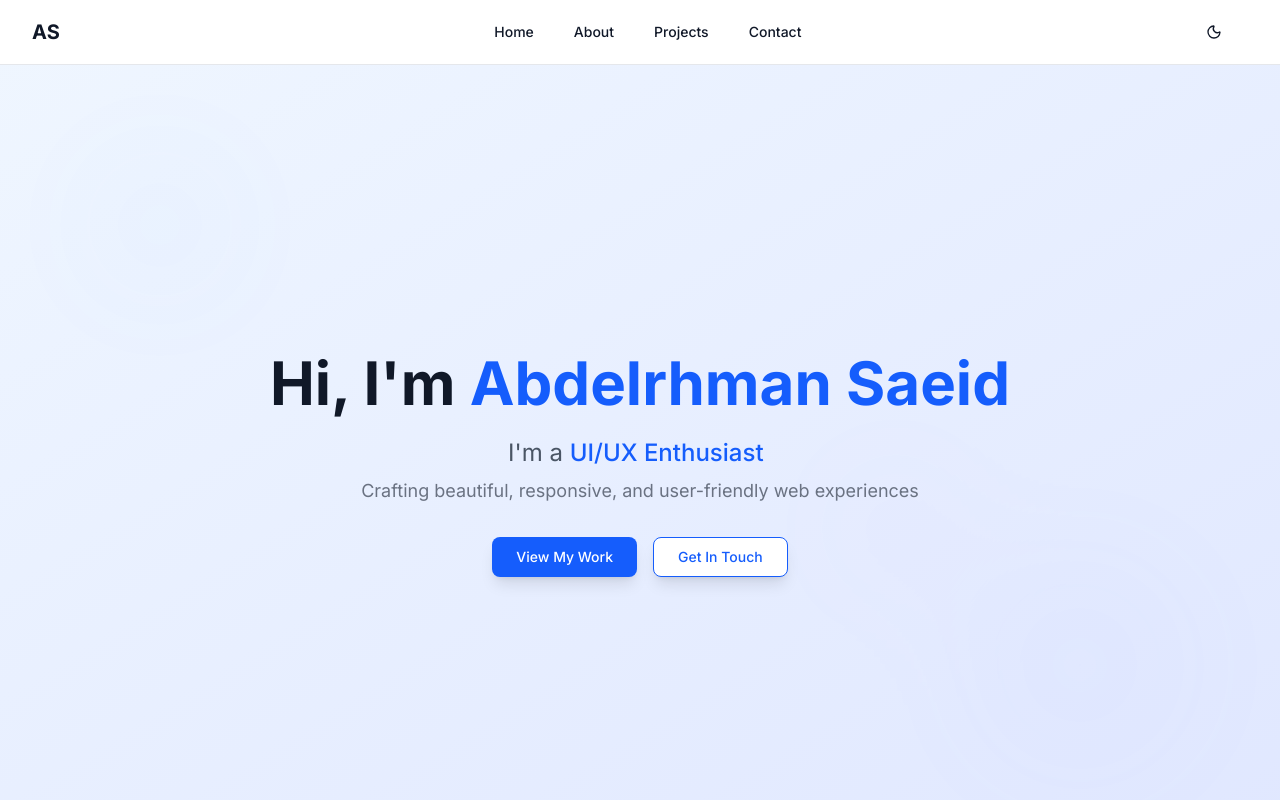
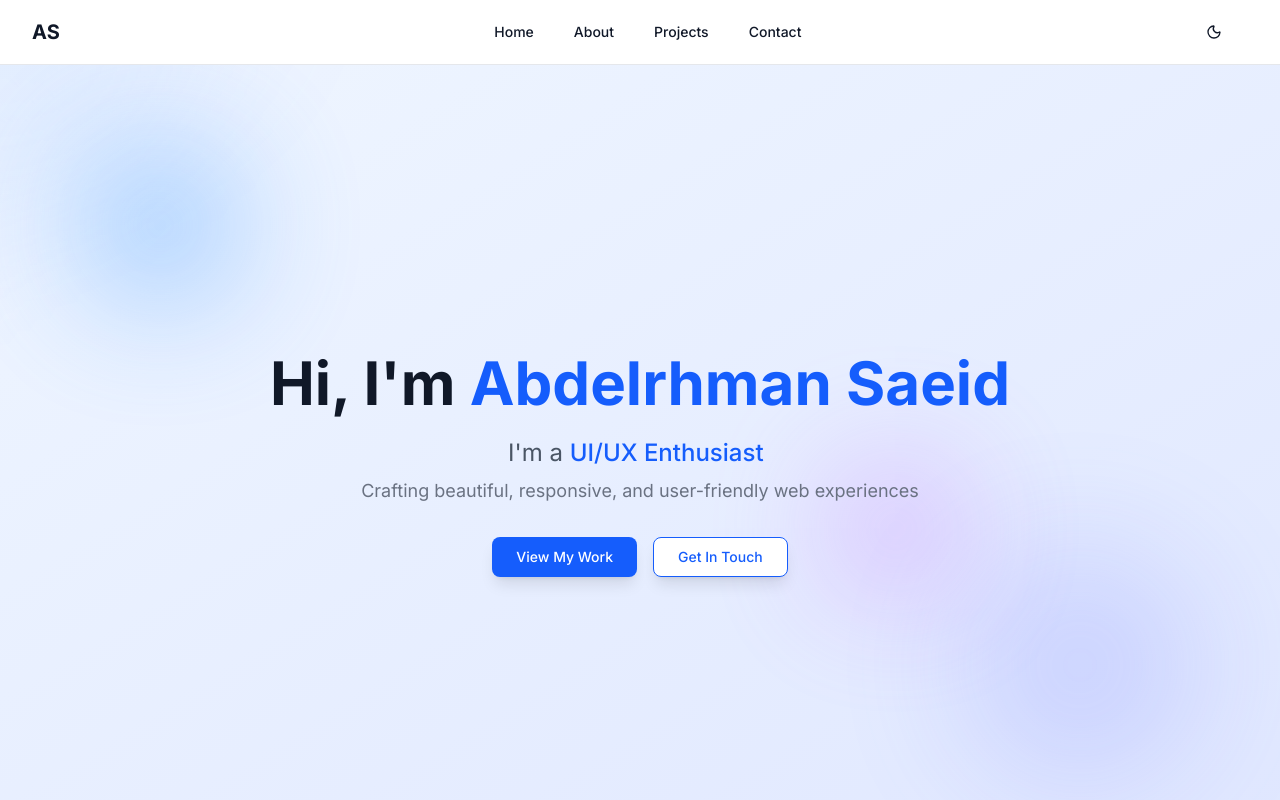
Before and after one commit to AbdlrhmanSaid/myportfolio, a Next.js app: page / in a window 1280 px wide. Shown: the top 800 px of the page. Built offline with nearby package versions, Linux system fonts and the light colour scheme.

Commit message:
Enhance Hero component with mouse tracking effects and improved background animations; adjust About component for consistent skill name styling

```diff
--- a/src/components/About.jsx
+++ b/src/components/About.jsx
@@ -199,7 +199,7 @@ export default function About() {
                     >
                       <skill.icon className={`w-6 h-6 mr-2 ${skill.color}`} />
                     </motion.div>
-                    <p>{skill.name}</p>
+                    <p className="text-[1rem]">{skill.name}</p>
                   </Badge>
                 </motion.div>
               ))}
--- a/src/components/Hero.jsx
+++ b/src/components/Hero.jsx
@@ -1,14 +1,41 @@
 import { Button } from "@/components/ui/button";
-import { motion } from "framer-motion";
+import { motion, useMotionValue, useSpring, useTransform } from "framer-motion";
 import { TypeAnimation } from "react-type-animation";
+import { useRef, useEffect, useState } from "react";
 
 export default function Hero() {
+  const containerRef = useRef(null);
+  const [mousePosition, setMousePosition] = useState({ x: 0, y: 0 });
+
   const scrollToSection = (sectionId) => {
     const element = document.getElementById(sectionId);
     if (element) {
       element.scrollIntoView({ behavior: "smooth" });
     }
   };
+
+  // تتبع حركة الماوس
+  useEffect(() => {
+    const handleMouseMove = (e) => {
+      if (containerRef.current) {
+        const rect = containerRef.current.getBoundingClientRect();
+        const x = e.clientX - rect.left;
+        const y = e.clientY - rect.top;
+        setMousePosition({ x, y });
+      }
+    };
+
+    const container = containerRef.current;
+    if (container) {
+      container.addEventListener("mousemove", handleMouseMove);
+    }
+
+    return () => {
+      if (container) {
+        container.removeEventListener("mousemove", handleMouseMove);
+      }
+    };
+  }, []);
 
   // Animation variants
   const container = {
@@ -29,22 +56,68 @@ export default function Hero() {
 
   return (
     <motion.section
+      ref={containerRef}
       initial={{ opacity: 0 }}
       animate={{ opacity: 1 }}
       transition={{ duration: 0.5 }}
       className="bg-gradient-to-br from-blue-50 to-indigo-100 dark:from-gray-900 dark:to-gray-800 py-20 h-screen relative overflow-hidden"
     >
-      {/* Animated background elements */}
+      {/* Animated background elements that follow mouse */}
       <motion.div
-        className="absolute top-0 left-0 w-full h-full"
+        className="absolute top-0 left-0 w-full h-full pointer-events-none"
         initial={{ opacity: 0 }}
-        animate={{ opacity: 0.1 }}
+        animate={{ opacity: 0.2 }}
         transition={{ duration: 2, delay: 0.5 }}
       >
-        <div className="absolute top-20 left-20 w-40 h-40 rounded-full bg-blue-400 blur-3xl opacity-30 dark:opacity-20"></div>
-        <div className="absolute bottom-20 right-20 w-60 h-60 rounded-full bg-indigo-400 blur-3xl opacity-30 dark:opacity-20"></div>
-        <div className="absolute top-1/2 right-1/4 w-32 h-32 rounded-full bg-purple-400 blur-3xl opacity-30 dark:opacity-20"></div>
+        {/* Glow effect that follows mouse */}
+        <motion.div
+          className="absolute w-80 h-80 rounded-full bg-blue-400 blur-3xl opacity-30 dark:opacity-20"
+          animate={{
+            x: mousePosition.x - 160,
+            y: mousePosition.y - 160,
+          }}
+          transition={{ type: "spring", damping: 20, stiffness: 100 }}
+        />
+        <motion.div
+          className="absolute w-96 h-96 rounded-full bg-indigo-400 blur-3xl opacity-20 dark:opacity-15"
+          animate={{
+            x: mousePosition.x - 192 + 100,
+            y: mousePosition.y - 192 - 100,
+          }}
+          transition={{
+            type: "spring",
+            damping: 25,
+            stiffness: 90,
+            delay: 0.1,
+          }}
+        />
+        <motion.div
+          className="absolute w-64 h-64 rounded-full bg-purple-400 blur-3xl opacity-20 dark:opacity-15"
+          animate={{
+            x: mousePosition.x - 128 - 150,
+            y: mousePosition.y - 128 + 150,
+          }}
+          transition={{
+            type: "spring",
+            damping: 22,
+            stiffness: 95,
+            delay: 0.2,
+          }}
+        />
       </motion.div>
+
+      {/* Additional static background elements */}
+      <div className="absolute top-0 left-0 w-full h-full pointer-events-none">
+        <div className="absolute top-20 left-20 w-40 h-40 rounded-full bg-blue-400 blur-3xl opacity-20 dark:opacity-10 animate-pulse"></div>
+        <div
+          className="absolute bottom-20 right-20 w-60 h-60 rounded-full bg-indigo-400 blur-3xl opacity-20 dark:opacity-10 animate-pulse"
+          style={{ animationDelay: "1s" }}
+        ></div>
+        <div
+          className="absolute top-1/2 right-1/4 w-32 h-32 rounded-full bg-purple-400 blur-3xl opacity-20 dark:opacity-10 animate-pulse"
+          style={{ animationDelay: "2s" }}
+        ></div>
+      </div>
 
       <div className="max-w-7xl mx-auto px-4 sm:px-6 lg:px-8 h-full">
         <div className="max-w-7xl mx-auto px-4 sm:px-6 lg:px-8 h-full relative">
@@ -111,9 +184,14 @@ export default function Hero() {
                 <Button
                   onClick={() => scrollToSection("projects")}
                   size="lg"
-                  className="bg-blue-600 hover:bg-blue-700 text-white shadow-lg"
+                  className="bg-blue-600 hover:bg-blue-700 text-white shadow-lg relative overflow-hidden"
                 >
-                  View My Work
+                  <span className="relative z-10">View My Work</span>
+                  <motion.div
+                    className="absolute inset-0 bg-blue-700 opacity-0 rounded-lg"
+                    whileHover={{ opacity: 1 }}
+                    transition={{ duration: 0.2 }}
+                  />
                 </Button>
               </motion.div>
               <motion.div
@@ -124,9 +202,14 @@ export default function Hero() {
                   onClick={() => scrollToSection("contact")}
                   variant="outline"
                   size="lg"
-                  className="border-blue-600 text-blue-600 hover:bg-blue-600 hover:text-white dark:border-blue-400 dark:text-blue-400 shadow-lg"
+                  className="border-blue-600 text-blue-600 hover:bg-blue-600 hover:text-white dark:border-blue-400 dark:text-blue-400 shadow-lg relative overflow-hidden"
                 >
-                  Get In Touch
+                  <span className="relative z-10">Get In Touch</span>
+                  <motion.div
+                    className="absolute inset-0 bg-blue-600 opacity-0 rounded-lg"
+                    whileHover={{ opacity: 1 }}
+                    transition={{ duration: 0.2 }}
+                  />
                 </Button>
               </motion.div>
             </motion.div>
```
